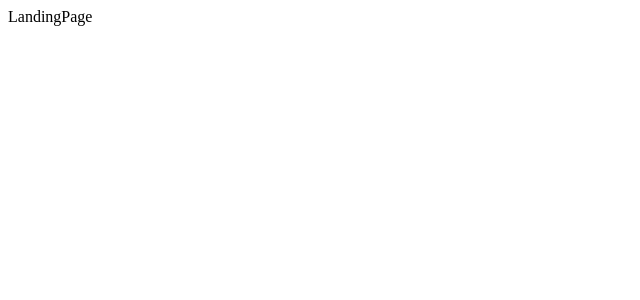
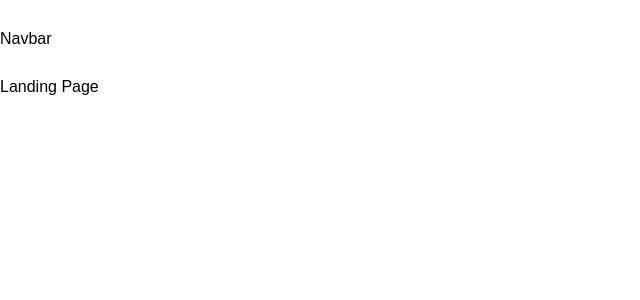
Before and after one commit to younes-damouna/gad-lift, a React (Create React App) app in the folder web_frontend/: page / in a window 1280 px wide. Shown: the top 300 px of the page, without its empty margins (0-640 px from the left). Built offline with nearby package versions, Linux system fonts and the light colour scheme.

Commit message:
web-frontend: imported utilities css

```diff
--- a/web_frontend/src/App.jsx
+++ b/web_frontend/src/App.jsx
@@ -1,9 +1,12 @@
 import {BrowserRouter, Route, Routes} from 'react-router-dom';
 import LandingPage from './pages/Landing';
+import Navbar from './components/Navbar';
+import './styles/utilities.css'
 function App() {
   return (
-    <div className="App">
+    <div className="container">
       <BrowserRouter>
+      <Navbar/>
         <Routes>
           <Route element={<LandingPage />} path="/" />
           </Routes>
--- a/web_frontend/src/pages/Landing/index.jsx
+++ b/web_frontend/src/pages/Landing/index.jsx
@@ -2,7 +2,11 @@ import React from 'react'
 import './index.css'
 const LandingPage = () => {
   return (
-    <div>LandingPage</div>
+    <div className='container'>
+
+        Landing Page
+
+    </div>
   )
 }
 
```
